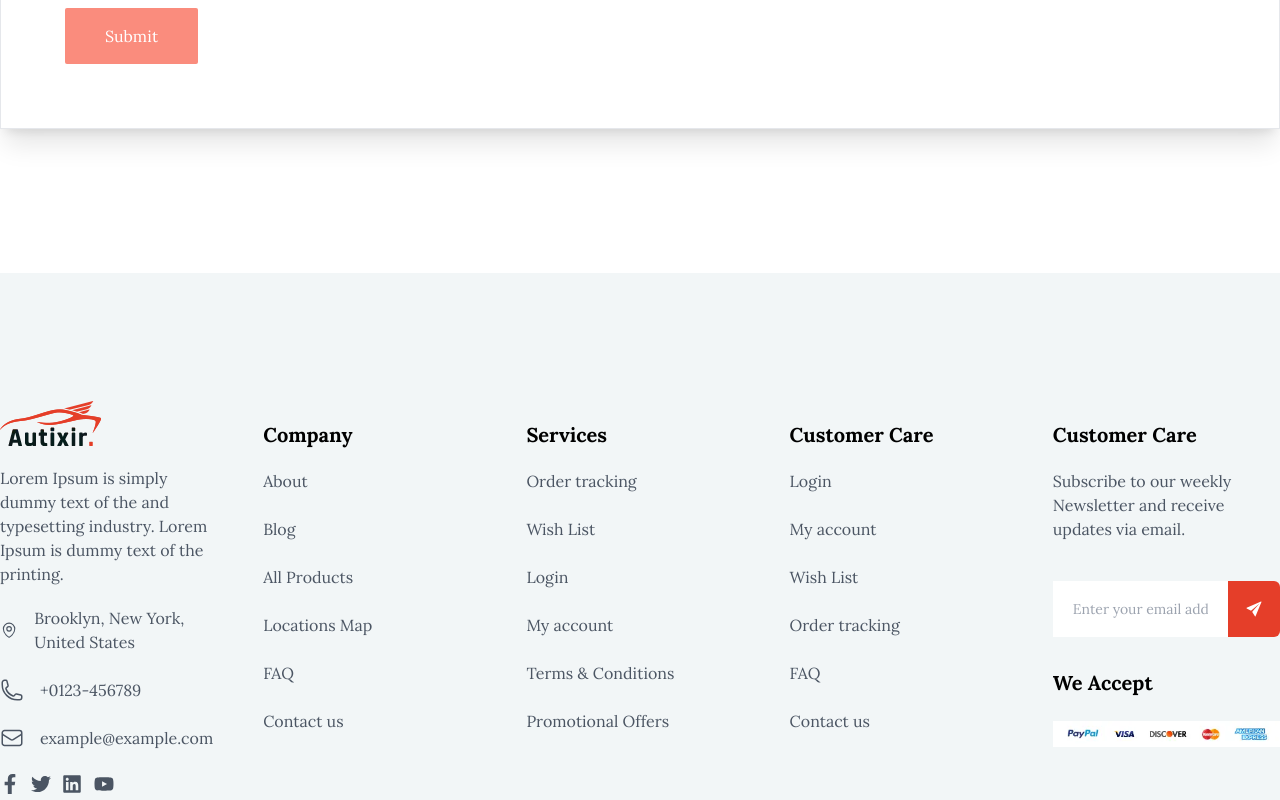
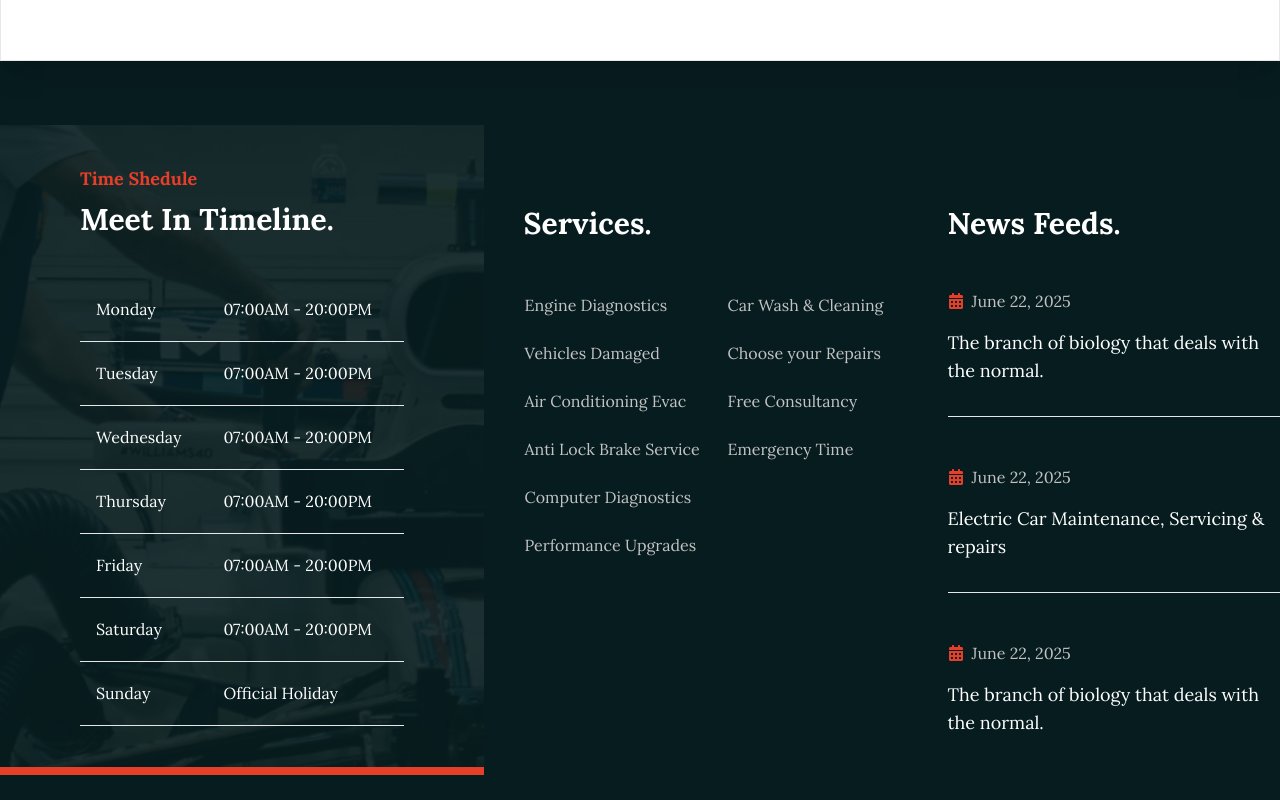
Before and after one commit to shrabontambuli/Autixir, a Next.js app: page /contact in a window 1280 px wide. Shown: the part 1760-2560 px from the top of the page. Built offline with nearby package versions, Linux system fonts and the light colour scheme.

Commit message:
create service timeline in contact page

```diff
--- a/src/app/about/page.jsx
+++ b/src/app/about/page.jsx
@@ -4,7 +4,7 @@ import React from 'react';
 const page = () => {
     return (
         <>
-            <Home/>
+         <h1>This is About</h1>
         </>
     );
 };
--- a/src/app/globals.css
+++ b/src/app/globals.css
@@ -78,3 +78,27 @@ body {
     transform: translateX(0);
     left: -20px;
 }
+
+
+.contact-li:hover{
+    color: #e53e29;
+    transform: translateX(10px);
+    transition: opacity 0.5s ease, transform 0.5s ease;
+    position: relative;
+}
+
+.contact-li::before {
+    content: "";
+    position: absolute;
+    left: -10px;
+    opacity: 0;
+    transform: translateX(-10px);
+    transition: opacity 0.5s ease, transform 0.5s ease;
+    color: #e53e29;
+}
+
+.contact-li:hover::before {
+    opacity: 1;
+    transform: translateX(0);
+    left: -5px;
+}
--- a/src/components/pages/Contact/Contact.jsx
+++ b/src/components/pages/Contact/Contact.jsx
@@ -1,6 +1,7 @@
 import React from "react";
 import ContactBanner from "./ContactBanner";
 import ContactForm from "./ContactForm";
+import ServiceTime from "./ServiceTime";
 
 const Contact = () => {
   return (
@@ -9,7 +10,10 @@ const Contact = () => {
         <ContactBanner />
       </div>
       <div className="max-w-screen-xl mx-auto">
-        <ContactForm/>
+        <ContactForm />
+      </div>
+      <div className="bg-[#071c1f]">
+        <ServiceTime/>
       </div>
     </>
   );
--- a/src/components/pages/Contact/ContactForm.jsx
+++ b/src/components/pages/Contact/ContactForm.jsx
@@ -18,7 +18,7 @@ const ContactForm = () => {
   };
 
   return (
-    <div className="my-36">
+    <div className="mt-28 mb-28 lg:-mb-24 relative">
       <div className="grid grid-cols-1 lg:grid-cols-3 gap-5">
         <div className="flex justify-center items-center border-2 h-[350px]">
           <div className="text-center">
@@ -81,7 +81,7 @@ const ContactForm = () => {
           </div>
         </div>
       </div>
-      <div className="mt-36 border shadow-xl p-8 md:p-16">
+      <div className="mt-28 border shadow-xl p-8 md:p-16 bg-white">
         <h1 className="text-4xl font-medium mb-10">Get A Quote</h1>
         <form className="flex flex-col gap-5">
           <div className="md:flex items-center gap-8">
@@ -152,7 +152,7 @@ const ContactForm = () => {
                 onChange={handleCheckboxChange}
                 className="w-6 h-6 accent-[#e53e29]"
               />
-              <span className="text-md ms-2 md:text-lg">Save my name, email, and website in this browser for the next time
+              <span className="text-md ms-2">Save my name, email, and website in this browser for the next time
               I comment.</span>
             </label>
 
--- /dev/null
+++ b/src/components/pages/Contact/ServiceTime.jsx
@@ -0,0 +1,142 @@
+import React from "react";
+import { FaCalendarAlt } from "react-icons/fa";
+
+const ServiceTime = () => {
+  return (
+    <div className="max-w-screen-xl mx-auto">
+      <div className="lg:flex gap-5 lg:pt-40">
+        <div className="bg-[url('/image/contact-bg2.jpg')] bg-center bg-cover lg:w-5/12 h-[650px]">
+          <div
+            className="w-full h-full border-b-8 border-[#e53e29]"
+            style={{ backgroundColor: "rgba(7, 28, 31, .9)" }}
+          >
+            <div className="px-5 md:px-20 py-10">
+              <div>
+                <h3 className="text-lg text-[#e53e29] font-bold mb-2">
+                  Time Shedule
+                </h3>
+                <h1 className="text-3xl text-white font-bold mb-6">
+                  Meet In Timeline.
+                </h1>
+              </div>
+              <div className="overflow-x-auto mt-10">
+                <table className="min-w-full border-b">
+                  <tbody>
+                    <tr className="text-white h-16">
+                      <td className="py-2 px-4 border-b">Monday</td>
+                      <td className="py-2 px-4 border-b">07:00AM - 20:00PM</td>
+                    </tr>
+                    <tr className="text-white h-16">
+                      <td className="py-2 px-4 border-b">Tuesday</td>
+                      <td className="py-2 px-4 border-b">07:00AM - 20:00PM</td>
+                    </tr>
+                    <tr className="text-white h-16">
+                      <td className="py-2 px-4 border-b">Wednesday</td>
+                      <td className="py-2 px-4 border-b">07:00AM - 20:00PM</td>
+                    </tr>
+                    <tr className="text-white h-16">
+                      <td className="py-2 px-4 border-b">Thursday</td>
+                      <td className="py-2 px-4 border-b">07:00AM - 20:00PM</td>
+                    </tr>
+                    <tr className="text-white h-16">
+                      <td className="py-2 px-4 border-b">Friday</td>
+                      <td className="py-2 px-4 border-b">07:00AM - 20:00PM</td>
+                    </tr>
+                    <tr className="text-white h-16">
+                      <td className="py-2 px-4 border-b">Saturday</td>
+                      <td className="py-2 px-4 border-b">07:00AM - 20:00PM</td>
+                    </tr>
+                    <tr className="text-white h-16">
+                      <td className="py-2 px-4 border-b">Sunday</td>
+                      <td className="py-2 px-4 border-b">Official Holiday</td>
+                    </tr>
+                  </tbody>
+                </table>
+              </div>
+            </div>
+          </div>
+        </div>
+        <div className="md:flex gap-5">
+          <div className="px-5 py-20">
+            <div>
+              <h1 className="text-3xl text-white font-bold mb-6">Services.</h1>
+            </div>
+            <div className="mt-10 md:w-96">
+              <table className="min-w-full">
+                <tbody>
+                  <tr className="text-[#c5c5c5fd] h-12">
+                    <td className="py-2 contact-li">Engine Diagnostics</td>
+                    <td className="py-2 contact-li">Car Wash & Cleaning</td>
+                  </tr>
+                  <tr className="text-[#c5c5c5fd] h-12">
+                    <td className="py-2 contact-li">Vehicles Damaged</td>
+                    <td className="py-2 contact-li">Choose your Repairs</td>
+                  </tr>
+                  <tr className="text-[#c5c5c5fd] h-12">
+                    <td className="py-2 contact-li">Air Conditioning Evac</td>
+                    <td className="py-2 contact-li">Free Consultancy</td>
+                  </tr>
+                  <tr className="text-[#c5c5c5fd] h-12">
+                    <td className="py-2 contact-li">Anti Lock Brake Service</td>
+                    <td className="py-2 contact-li">Emergency Time</td>
+                  </tr>
+                  <tr className="text-[#c5c5c5fd] h-12">
+                    <td className="py-2 contact-li">Computer Diagnostics</td>
+                  </tr>
+                  <tr className="text-[#c5c5c5fd] h-12">
+                    <td className="py-2 contact-li">Performance Upgrades</td>
+                  </tr>
+                </tbody>
+              </table>
+            </div>
+          </div>
+          <div>
+            <div className="pb-20 md:py-20">
+              <div className="px-5 md:px-0 md:pe-5 lg:pe-0">
+                <h1 className="text-3xl text-white font-bold mb-6">
+                  News Feeds.
+                </h1>
+
+                <div className="mt-12 border-b h-32">
+                  <p className="flex items-center gap-2 text-[#c5c5c5fd] font-medium">
+                    <span className="text-[#e53e29]">
+                      <FaCalendarAlt />
+                    </span>
+                    June 22, 2025
+                  </p>
+                  <p className="text-white hover:text-[#e53e29] transition-all text-lg mt-4">
+                    The branch of biology that deals with the normal.
+                  </p>
+                </div>
+                <div className="mt-12 border-b h-32">
+                  <p className="flex items-center gap-2 text-[#c5c5c5fd] font-medium">
+                    <span className="text-[#e53e29]">
+                      <FaCalendarAlt />
+                    </span>
+                    June 22, 2025
+                  </p>
+                  <p className="text-white hover:text-[#e53e29] transition-all text-lg mt-4">
+                    Electric Car Maintenance, Servicing & repairs
+                  </p>
+                </div>
+                <div className="mt-12">
+                  <p className="flex items-center gap-2 text-[#c5c5c5fd] font-medium">
+                    <span className="text-[#e53e29]">
+                      <FaCalendarAlt />
+                    </span>
+                    June 22, 2025
+                  </p>
+                  <p className="text-white hover:text-[#e53e29] transition-all text-lg mt-4">
+                    The branch of biology that deals with the normal.
+                  </p>
+                </div>
+              </div>
+            </div>
+          </div>
+        </div>
+      </div>
+    </div>
+  );
+};
+
+export default ServiceTime;
```
Also changed, not shown: public/image/contact-bg2.jpg (added), 1 other file (tests, documents, lock files or other folders).
